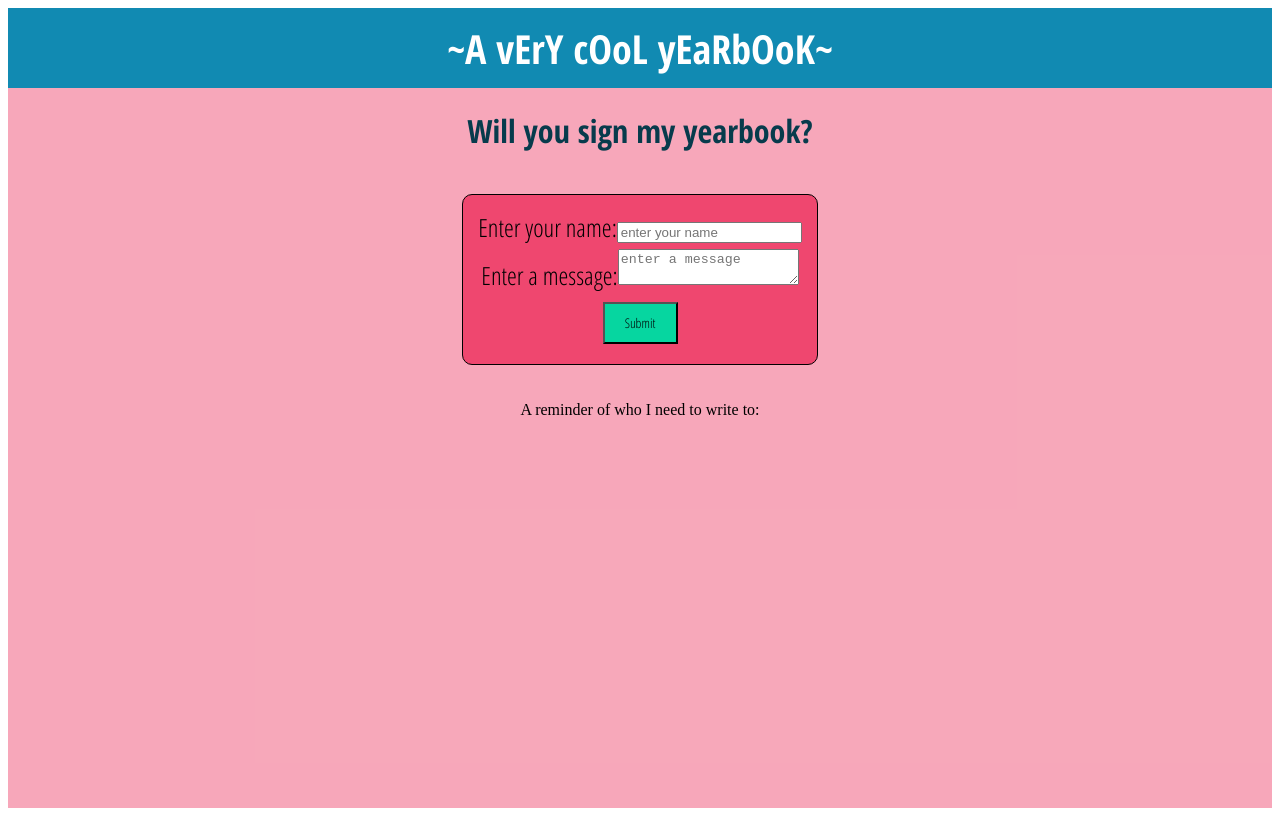
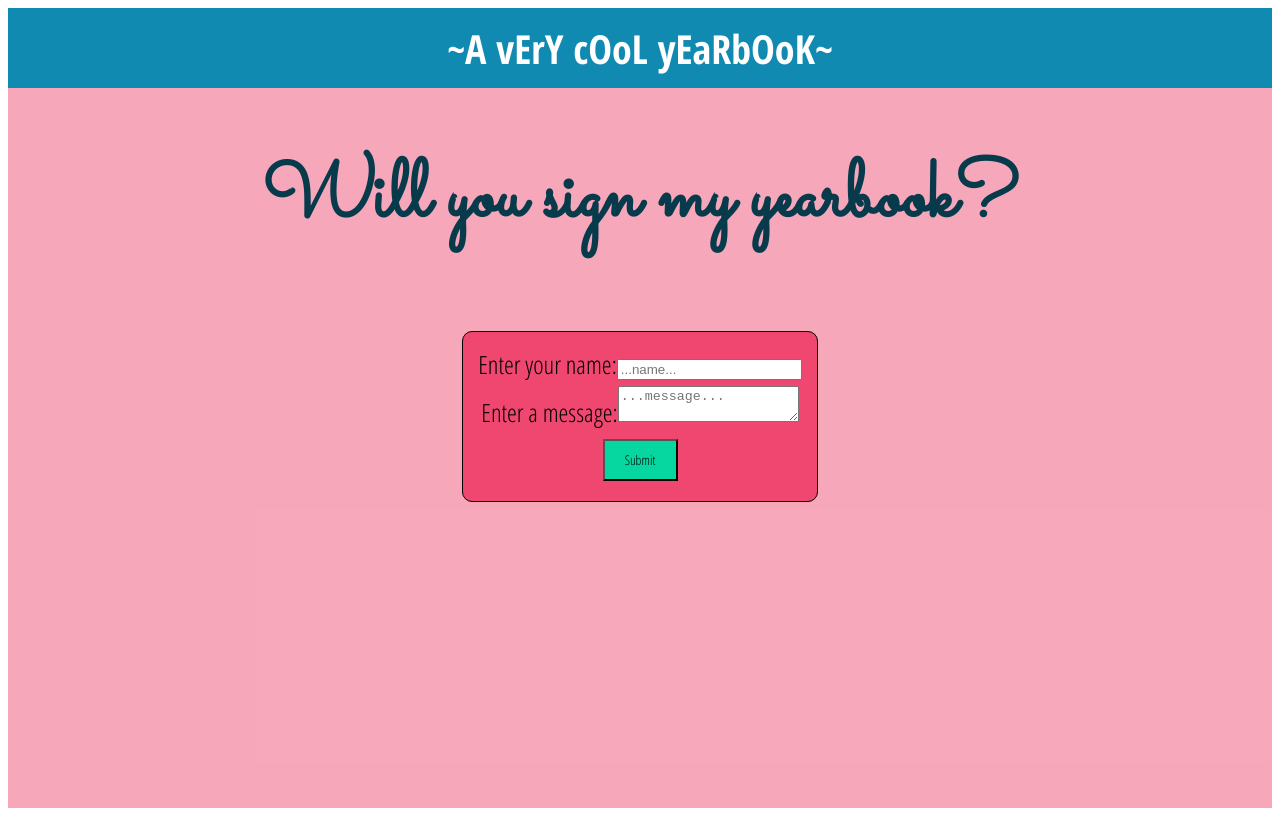
Before and after one commit to michellerenehey/adv-react-guestbook, a React (Create React App) app: page / in a window 1280 px wide. Built offline with nearby package versions, Linux system fonts and the light colour scheme.

Commit message:
added conditional to list of users displaying on friendlist

```diff
--- a/src/components/Friends/Friends.jsx
+++ b/src/components/Friends/Friends.jsx
@@ -4,8 +4,9 @@ import { useUserArray } from '../../context/UserContext';
 export default function Friends() {
   const { userArray } = useUserArray();
 
-  if (userArray)
   return (
+    <>
+      {userArray.length > 0 && (
         <div>
           <p> A reminder of who I need to write to:</p>
           {userArray.map((item) => {
@@ -16,5 +17,7 @@ export default function Friends() {
             );
           })}
         </div>
+      )}
+    </>
   );
 }
--- a/src/views/Home/Home.css
+++ b/src/views/Home/Home.css
@@ -35,4 +35,6 @@ button {
 
 h1 {
   color: #073b4c;
+  font-family: 'Sacramento', cursive;
+  font-size: 10vh;
 }
--- a/src/views/Home/Home.jsx
+++ b/src/views/Home/Home.jsx
@@ -30,7 +30,7 @@ export default function Home() {
                 <label>Enter your name:</label>
                 <input
                   value={name}
-                  placeholder="enter your name"
+                  placeholder="...name..."
                   onChange={(e) => setName(e.target.value)}
                 />
               </div>
@@ -38,7 +38,7 @@ export default function Home() {
             <label>Enter a message:</label>
             <textarea
               value={newMessage}
-              placeholder="enter a message"
+              placeholder="...message..."
               onChange={(e) => setNewMessage(e.target.value)}
             />
             <div className="submit-button">
```
Also changed, not shown: 1 other file (tests, documents, lock files or other folders). Lines whose indentation alone changed are shown as unchanged.
